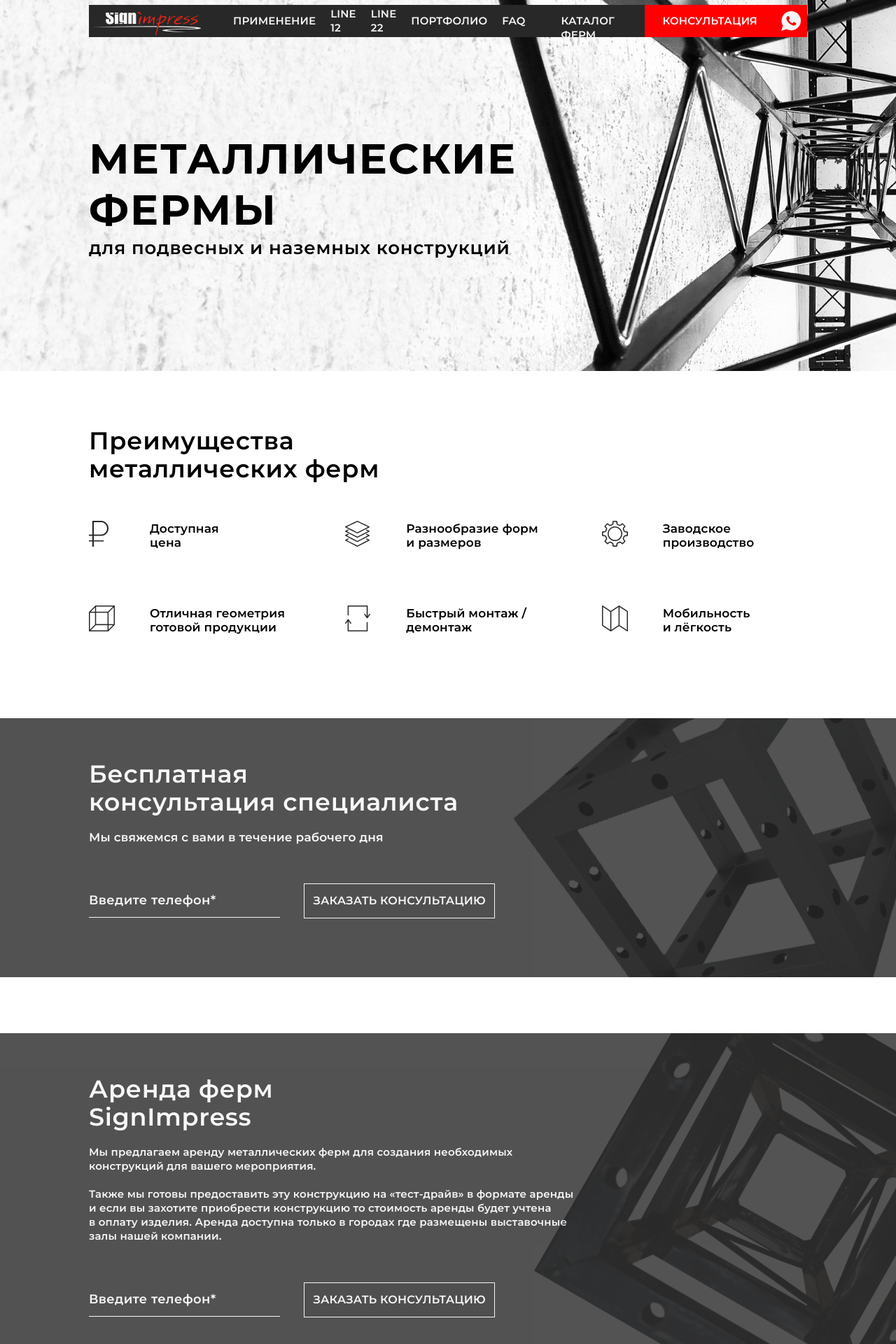
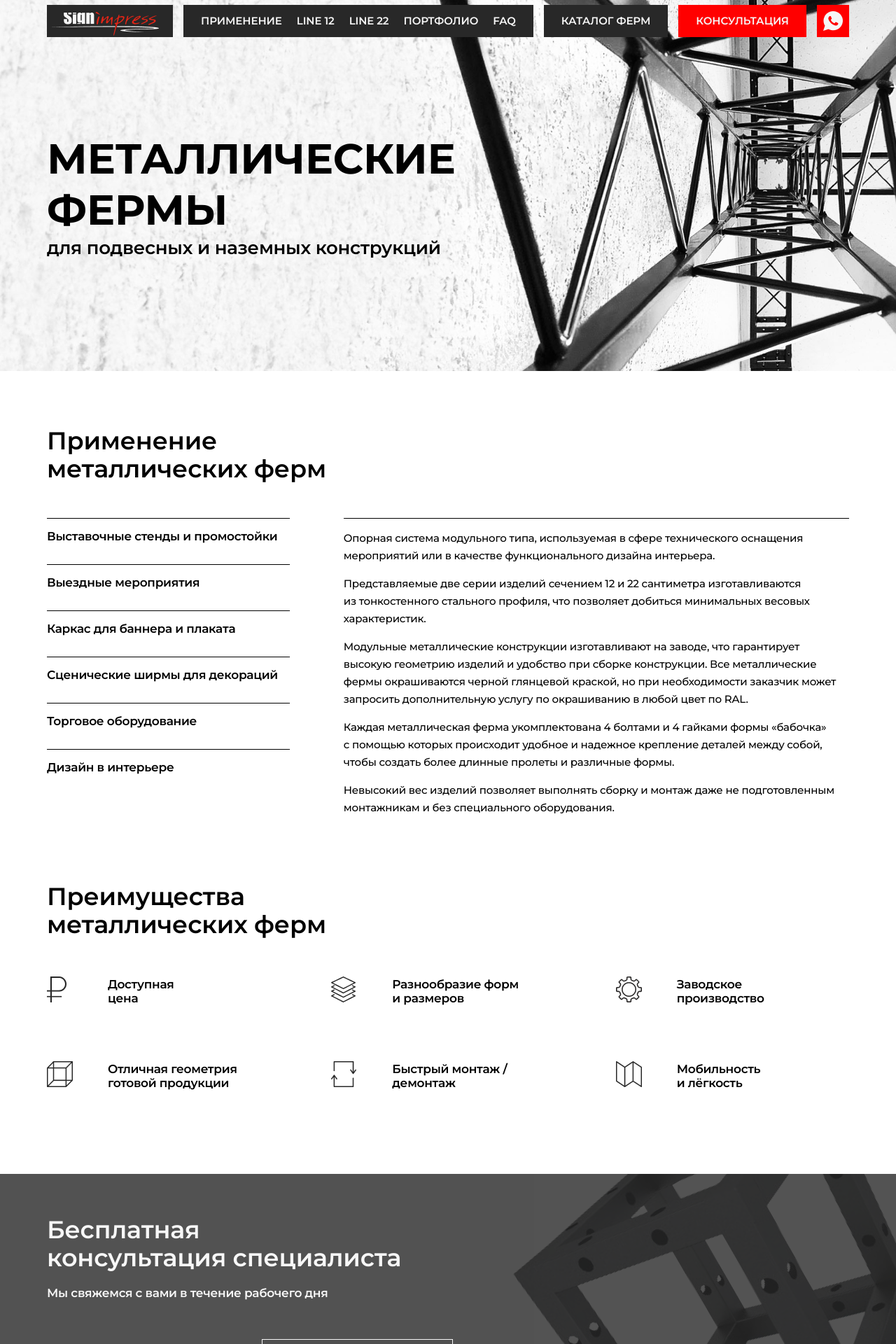
Before and after one commit to dyure/farms, a PHP site: page / in a window 1280 px wide. Shown: the top 1920 px of the page at 70% size. Run offline with PHP 8.4, Linux system fonts and the light colour scheme; some libraries are stand-ins or nearby versions.

Commit message:
seventh day responsive

```diff
--- a/css/styles.css
+++ b/css/styles.css
@@ -45,50 +45,50 @@
     font-weight: 700;
     font-size: 60px;
     line-height: 73px;
-    letter-spacing: 0.03em;
+    letter-spacing: -0.3px;
     text-transform: uppercase;
 }
 .f_600_35_40 {
     font-weight: 600;
     font-size: 35px;
     line-height: 40px;
-    letter-spacing: 0.02em;
+    letter-spacing: -0.2px;
 }
 .f_600_26_36 {
     font-weight: 600;
     font-size: 26px;
     line-height: 36px;
-    letter-spacing: 0.03em;
+    letter-spacing: -0.3px;
 }
 .f_600_18_25 {
     font-weight: 600;
     font-size: 18px;
     line-height: 25px;
-    letter-spacing: 0.02em;
+    letter-spacing: -0.3px;
 }
 .f_600_16_20 {
     font-weight: 600;
     font-size: 16px;
     line-height: 20px;
-    letter-spacing: 0.02em;
+    letter-spacing: -0.1px;
 }
 .f_500_35_48 {
     font-weight: 500;
     font-size: 35px;
     line-height: 48px;
-    letter-spacing: 0.03em;
+    letter-spacing: -0.3px;
 }
 .f_500_16_25 {
     font-weight: 500;
     font-size: 16px;
     line-height: 25px;
-    letter-spacing: 0.02em;
+    letter-spacing: -0.2px;
 }
 .f_400_18_20 {
     font-weight: 400;
     font-size: 18px;
     line-height: 20px;
-    letter-spacing: 0.02em;
+    letter-spacing: -0.2px;
 }
 .f_400_13_25 {
     font-weight: 400;
@@ -100,26 +100,27 @@
     .f_600_18_25 {
         font-size: 17px;
         line-height: 20px;
-        letter-spacing: 0.01em;
     }
     .f_600_16_20 {
         font-size: 15px;
         line-height: 20px;
-        letter-spacing: 0.01em;
     }
     .f_500_16_25 {
         font-size: 15px;
         line-height: 25px;
-        letter-spacing: 0.02em;
     }
     .f_400_18_20 {
         font-size: 17px;
         line-height: 20px;
-        letter-spacing: 0.01em;
     }
 }
 /* < 1200px */
-@media screen and (max-width: 1199px) {}
+@media screen and (max-width: 1199px) {
+    .f_600_18_25 {
+        font-size: 16px;
+        line-height: 20px;
+    }
+}
 /* < 768px */
 @media screen and (max-width: 767px) {
     .f_700_60_73 {
@@ -178,8 +178,8 @@
 }
 ._body {
     width: 100%;
-    max-width: 1400px;
-    padding: 0 37px;
+    max-width: 1356px;
+    padding: 0 15px;
 }
 .title {
     width: 538px;
@@ -187,21 +187,54 @@
 /* < 1400px */
 @media screen and (max-width: 1399px) {
     ._body {
-        max-width: 1399px;
-        padding: 0 127px;
+        max-width: 1176px;
     }
 }
 /* < 1200px */
 @media screen and (max-width: 1199px) {
+    .wrapper_80 {
+        margin-bottom: 70px;
+    }
+    .wrapper_45 {
+        margin-bottom: 40px;
+    }
     ._body {
-        max-width: 1199px;
-        padding: 0 243px;
+        max-width: 744px;
+    }
+    .title {
+        width: 466px;
     }
 }
 /* < 768px */
-@media screen and (max-width: 767px) {}
+@media screen and (max-width: 767px) {
+    .wrapper_80 {
+        margin-bottom: 60px;
+    }
+    .wrapper_45 {
+        margin-bottom: 40px;
+    }
+    ._body {
+        max-width: 744px;
+    }
+    .title {
+        width: 346px;
+    }
+}
 /* < 575px */
-@media screen and (max-width: 575px) {}
+@media screen and (max-width: 575px) {
+    .wrapper_80 {
+        margin-bottom: 40px;
+    }
+    .wrapper_45 {
+        margin-bottom: 40px;
+    }
+    ._body {
+        max-width: 564px;
+    }
+    .title {
+        width: 310px;
+    }
+}
 /**
 *
 * header section
@@ -278,7 +311,7 @@
         padding: 0 5px;
     }
     .menu {
-        padding: 0 26px;
+        padding: 0 25px;
     }
     .menu li:not(:last-child) {
         margin-right: 21px;
@@ -339,12 +372,14 @@
 @media screen and (max-width: 1399px) {
     .banner {
         background-image: url('../img/banner_top_1399.png');
+        background-position-x: 70%;
     }
 }
 /* < 1200px */
 @media screen and (max-width: 1199px) {
     .banner {
         background-image: url('../img/banner_top_1200.png');
+        background-position-x: 100%;
         height: 440px;
     }
     .banner .title,
@@ -398,28 +433,62 @@
 *
 */
 .table {
+	display: flex;
+    justify-content: flex-start;
+}
+.ul_items {
 	display: grid;
-	grid-template-areas: "item_1 item_2";
-	grid-template-rows: repeat(1, 1fr);
-	grid-template-columns: repeat(2, 1fr);
-    column-gap: 90px;
+	grid-template-areas: "item_1"
+                         "item_2"
+                         "item_3"
+                         "item_4"
+                         "item_5"
+                         "item_6";
+	grid-template-rows: repeat(6, 1fr);
+	grid-template-columns: repeat(1, 1fr);
 }
-.table .item_1 {
+.ul_items .item_1 {
 	grid-area: item_1;
+    border-top: 1px solid black;
+    padding-top: 15px;
+    margin-bottom: 30px;
 }
-.table .item_2 {
+.ul_items .item_2 {
 	grid-area: item_2;
+    border-top: 1px solid black;
+    padding-top: 15px;
+    margin-bottom: 30px;
+}
+.ul_items .item_3 {
+	grid-area: item_3;
+    border-top: 1px solid black;
+    padding-top: 15px;
+    margin-bottom: 30px;
+}
+.ul_items .item_4 {
+	grid-area: item_4;
+    border-top: 1px solid black;
+    padding-top: 15px;
+    margin-bottom: 30px;
+}
+.ul_items .item_5 {
+	grid-area: item_5;
+    border-top: 1px solid black;
+    padding-top: 15px;
+    margin-bottom: 30px;
+}
+.ul_items .item_6 {
+	grid-area: item_6;
+    border-top: 1px solid black;
+    padding-top: 15px;
+    margin-bottom: 30px;
 }
 .use h2 {
     margin-bottom: 50px;
 }
 .use_table_leftcol {
     width: 371px;
-}
-.use_table_leftcol ul li {
-    padding-top: 15px;
-    margin-bottom: 30px;
-    border-top: 1px solid black;
+    margin-right: 90px;
 }
 .use_table_rightcol {
     width: 866px;
@@ -435,16 +504,61 @@
         column-gap: 47px;
     }
     .use_table_leftcol {
-        width: 345px;
+        width: 362px;
+        margin-right: 30px;
     }
     .use_table_rightcol {
         width: 754px;
     }
 }
 /* < 1200px */
-@media screen and (max-width: 1199px) {}
+@media screen and (max-width: 1199px) {
+    .table {
+        flex-direction: column;
+    }
+    .ul_items {
+        grid-template-areas: "item_1 item_2"
+                             "item_3 item_4"
+                             "item_5 item_6";
+        grid-template-rows: repeat(3, 1fr);
+        grid-template-columns: repeat(2, 1fr);
+        row-gap: 0;
+        column-gap: 64px;
+    }
+    .ul_items .item_1,
+    .ul_items .item_2,
+    .ul_items .item_3,
+    .ul_items .item_4,
+    .ul_items .item_5,
+    .ul_items .item_6 {
+        padding-top: 10px;
+    }
+    .use_table_leftcol {
+        width: 714px;
+    }
+    .use_table_rightcol {
+        width: 714px;
+        border-top: 0;
+        padding-top: 0;
+    }
+}
 /* < 768px */
-@media screen and (max-width: 767px) {}
+@media screen and (max-width: 767px) {
+    .ul_items {
+        grid-template-areas: "item_1"
+                             "item_2"
+                             "item_3"
+                             "item_4"
+                             "item_5"
+                             "item_6";
+        grid-template-rows: repeat(6, 1fr);
+        grid-template-columns: repeat(1, 1fr);
+    }
+    .use_table_leftcol,
+    .use_table_rightcol {
+        width: 100%;
+    }
+}
 /* < 575px */
 @media screen and (max-width: 575px) {}
 /**
@@ -909,13 +1023,13 @@
 }
 .parallax_out.part1 h2,
 .parallax_out.part1 p {
-    width: 635px;
+    width: 565px;
 }
 .parallax_out.part2 h2,
 .parallax_out.part2 p,
 .parallax_out.part3 h2,
 .parallax_out.part3 p {
-    width: 700px;
+    width: 620px;
 }
 .parallax_out h2 {
     margin-bottom: 20px;
@@ -924,13 +1038,58 @@
     margin-bottom: 20px;
 }
 /* < 1400px */
-@media screen and (max-width: 1399px) {}
+@media screen and (max-width: 1399px) {
+    .parallax_out.part1 h2,
+    .parallax_out.part1 p {
+        width: 558px;
+    }
+    .parallax_out.part2 h2,
+    .parallax_out.part2 p,
+    .parallax_out.part3 h2,
+    .parallax_out.part3 p {
+        width: 620px;
+    }
+}
 /* < 1200px */
-@media screen and (max-width: 1199px) {}
+@media screen and (max-width: 1199px) {
+    .parallax_out.part1 h2,
+    .parallax_out.part1 p {
+        width: 532px;
+    }
+    .parallax_out.part2 h2,
+    .parallax_out.part2 p,
+    .parallax_out.part3 h2,
+    .parallax_out.part3 p {
+        width: 466px;
+    }
+}
 /* < 768px */
-@media screen and (max-width: 767px) {}
+@media screen and (max-width: 767px) {
+    .parallax_out.part1 h2,
+    .parallax_out.part1 p {
+        width: 400px;
+    }
+    .parallax_out.part2 h2,
+    .parallax_out.part2 p,
+    .parallax_out.part3 h2,
+    .parallax_out.part3 p {
+        width: 534px;
+    }
+
+}
 /* < 575px */
-@media screen and (max-width: 575px) {}
+@media screen and (max-width: 575px) {
+    .parallax_out.part1 h2,
+    .parallax_out.part1 p {
+        width: 335px;
+    }
+    .parallax_out.part2 h2,
+    .parallax_out.part2 p,
+    .parallax_out.part3 h2,
+    .parallax_out.part3 p {
+        width: 335px;
+    }
+}
 /**
 *
 * form section
--- a/index.html
+++ b/index.html
@@ -45,23 +45,23 @@
         </div>
     </section>
 
-    <!-- <section class="use wrapper_80">
+    <section class="use wrapper_80">
         <div class="_body">
             <div class="title">
-                <h2 class="f_600_35_40"><a name="use">Применение металлических ферм</a></h2>
+                <h2 class="f_600_35_40"><a name="use">Применение<br>металлических ферм</a></h2>
             </div>
             <div class="table">
-                <div class="use_table_leftcol item_1">
-                    <ul>
-                        <li class="f_600_18_25">Выставочные стенды и промостойки</li>
-                        <li class="f_600_18_25">Выездные мероприятия</li>
-                        <li class="f_600_18_25">Каркас для баннера и плаката</li>
-                        <li class="f_600_18_25">Сценические ширмы для декораций</li>
-                        <li class="f_600_18_25">Торговое оборудование </li>
-                        <li class="f_600_18_25">Дизайн в интерьере</li>
-                    </ul>
+                <div class="use_table_leftcol">
+                    <div class="ul_items">
+                        <div class="f_600_18_25 item_1">Выставочные стенды и&nbsp;промостойки</div>
+                        <div class="f_600_18_25 item_2">Выездные мероприятия</div>
+                        <div class="f_600_18_25 item_3">Каркас для баннера и&nbsp;плаката</div>
+                        <div class="f_600_18_25 item_4">Сценические ширмы для&nbsp;декораций</div>
+                        <div class="f_600_18_25 item_5">Торговое оборудование </div>
+                        <div class="f_600_18_25 item_6">Дизайн в&nbsp;интерьере</div>
+                    </div>
                 </div>
-                <div class="use_table_rightcol item_2">
+                <div class="use_table_rightcol">
                     <p class="f_500_16_25">Опорная система модульного типа, используемая в&nbsp;сфере технического оснащения мероприятий или в&nbsp;качестве функционального дизайна интерьера.
                     <p class="f_500_16_25">Представляемые две серии изделий сечением 12 и&nbsp;22&nbsp;сантиметра изготавливаются из&nbsp;тонкостенного стального профиля, что позволяет добиться минимальных весовых характеристик.
                     <p class="f_500_16_25">Модульные металлические конструкции изготавливают на&nbsp;заводе, что гарантирует высокую геометрию изделий и&nbsp;удобство при сборке конструкции. Все металлические фермы окрашиваются черной глянцевой краской, но&nbsp;при необходимости заказчик может запросить дополнительную услугу по&nbsp;окрашиванию в&nbsp;любой цвет по RAL.
@@ -70,7 +70,7 @@
                 </div>
             </div>
         </div>
-    </section> -->
+    </section>
 
     <section class="advantage wrapper_80">
         <div class="_body">
@@ -143,7 +143,7 @@
         </div>
     </section>
 
-    <!-- <section class="line_12 wrapper_45">
+    <section class="line_12 wrapper_45">
         <div class="_body">
             <div class="title">
                 <h2 class="f_600_35_40 red"><a name="line12">Серия Line 12</a></h2>
@@ -205,9 +205,9 @@
                 </div>
             </div>
         </div>
-    </section> -->
+    </section>
 
-    <!-- <section class="line_12_use wrapper_80">
+    <section class="line_12_use wrapper_80">
         <div class="_body">
             <div class="title">
                 <h3 class="f_600_18_25 red">Применение ферм серии Line 12</h3>
@@ -236,9 +236,9 @@
                 </div>
             </div>
         </div>
-    </section> -->
+    </section>
 
-    <!-- <section class="line_22 wrapper_45">
+    <section class="line_22 wrapper_45">
         <div class="_body">
             <div class="title">
                 <h2 class="f_600_35_40 red"><a name="line22">Серия Line 22</a></h2>
@@ -318,9 +318,9 @@
                 </div>
             </div>
         </div>
-    </section> -->
+    </section>
 
-    <!-- <section class="line_22_use wrapper_0">
+    <section class="line_22_use wrapper_0">
         <div class="_body">
             <div class="title">
                 <h3 class="f_600_18_25 red">Применение ферм серии Line 22</h3>
@@ -349,7 +349,7 @@
                 </div>
             </div>
         </div>
-    </section> -->
+    </section>
 
     <section class="parallax_out part2">
         <div class="parallax wrapper_80">
```
Also changed, not shown: other parts of css/styles.css (+60 -14 lines), img/footer_1200.png (added), img/footer_1400.png (renamed from img/footer.png), img/footer_575.png (added), img/footer_767.png (added).
